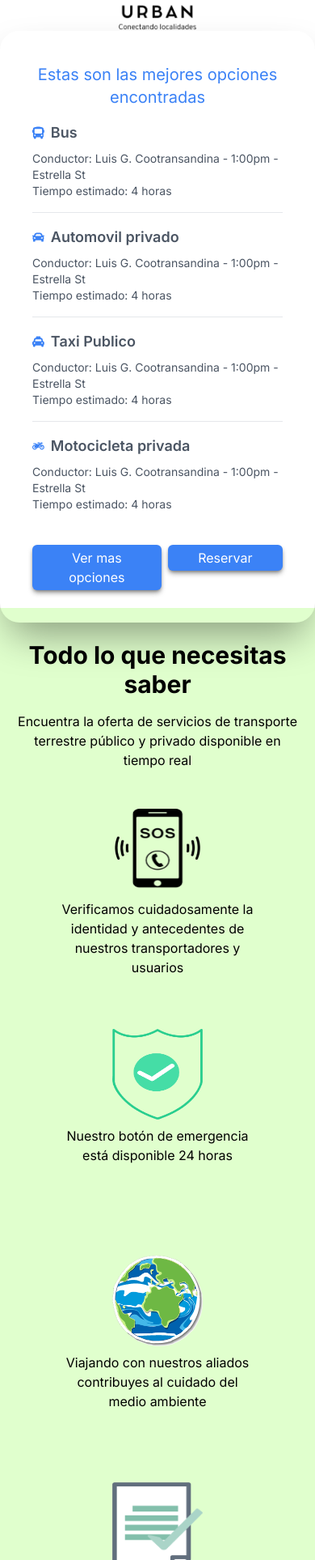
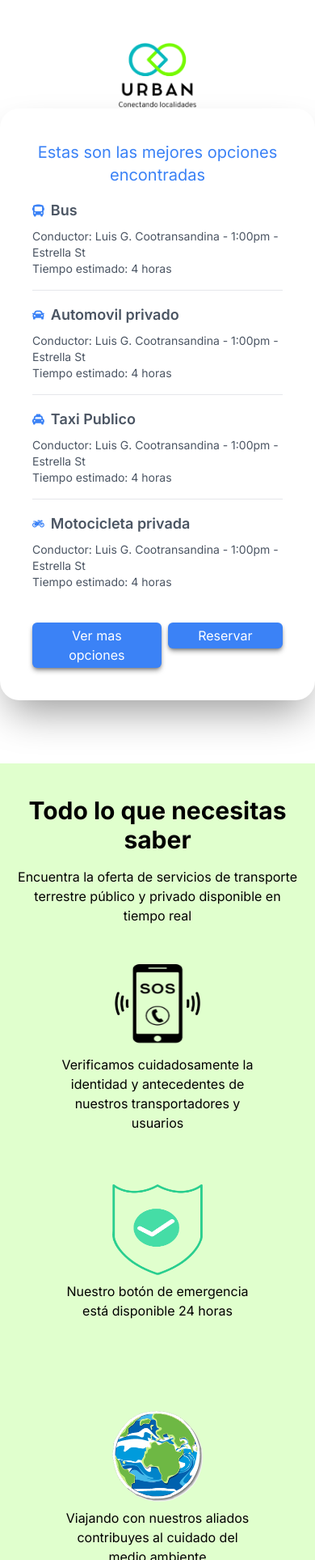
Before and after one commit to pablosecuen/Urban, a Next.js app in the folder client/: page /home/reserva/viajes in a window 390 px wide. Shown: the part 73-2000 px from the top of the page at 81% size. Built offline with nearby package versions, Linux system fonts and the light colour scheme.

Commit message:
fixes en estillos

```diff
--- a/client/app/home/layout.tsx
+++ b/client/app/home/layout.tsx
@@ -4,22 +4,27 @@ import logo from "../../assets/imagenes/UrbanIsoLogo.png";
 import Image, { StaticImageData } from "next/image";
 
 import Menu from "@component/components/Menu/Menu";
-import Link from "next/link";
 
 export default function Home({ children }: { children: React.ReactNode }) {
   return (
     <div>
-        <NavBar />
+      <NavBar />
 
       <div className="mx-auto flex h-[92vh] flex-col items-center justify-center py-10 lg:container lg:flex-row lg:pb-20">
         <div className="flex w-full flex-col items-center justify-center gap-4">
-          <Image src={logo as StaticImageData} alt="logo" className="w-24 lg:w-96 " />
+          <Image
+            src={logo as StaticImageData}
+            alt="logo"
+            className="mt-48 w-24  lg:mt-0  lg:w-96"
+          />
           <Menu />
         </div>
 
         <div className="flex w-full items-center justify-center">{children}</div>
       </div>
-      <Footer />
+      <div className="mt-48 lg:mt-0">
+        <Footer />
+      </div>
     </div>
   );
 }
```
